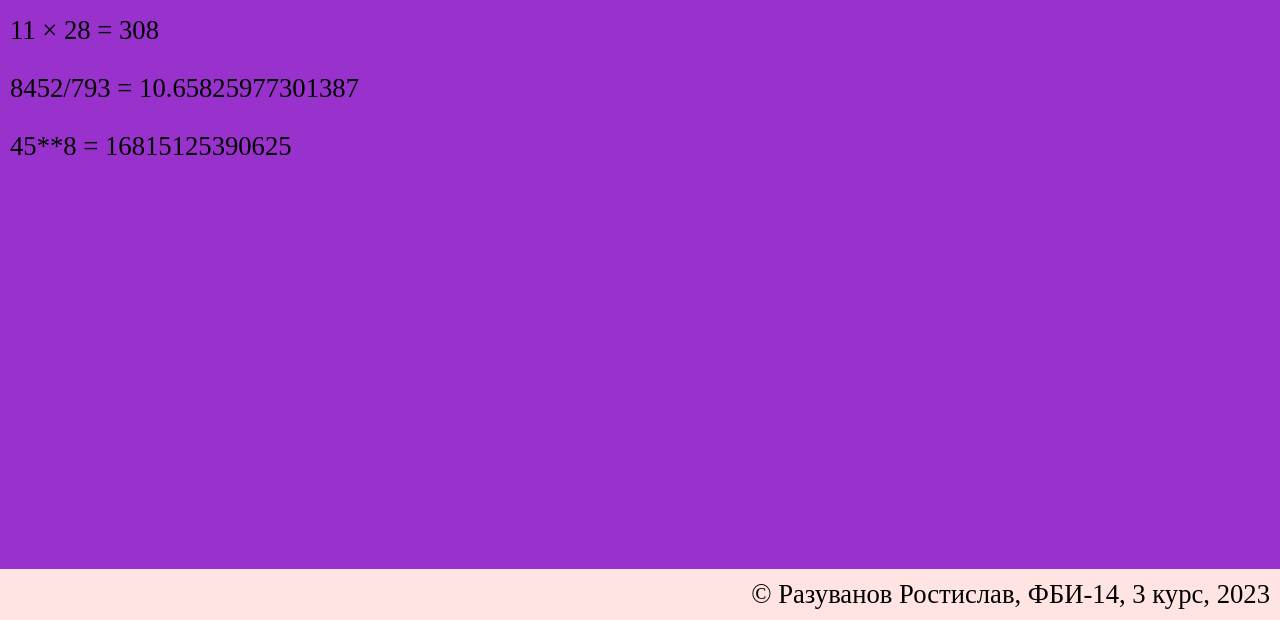
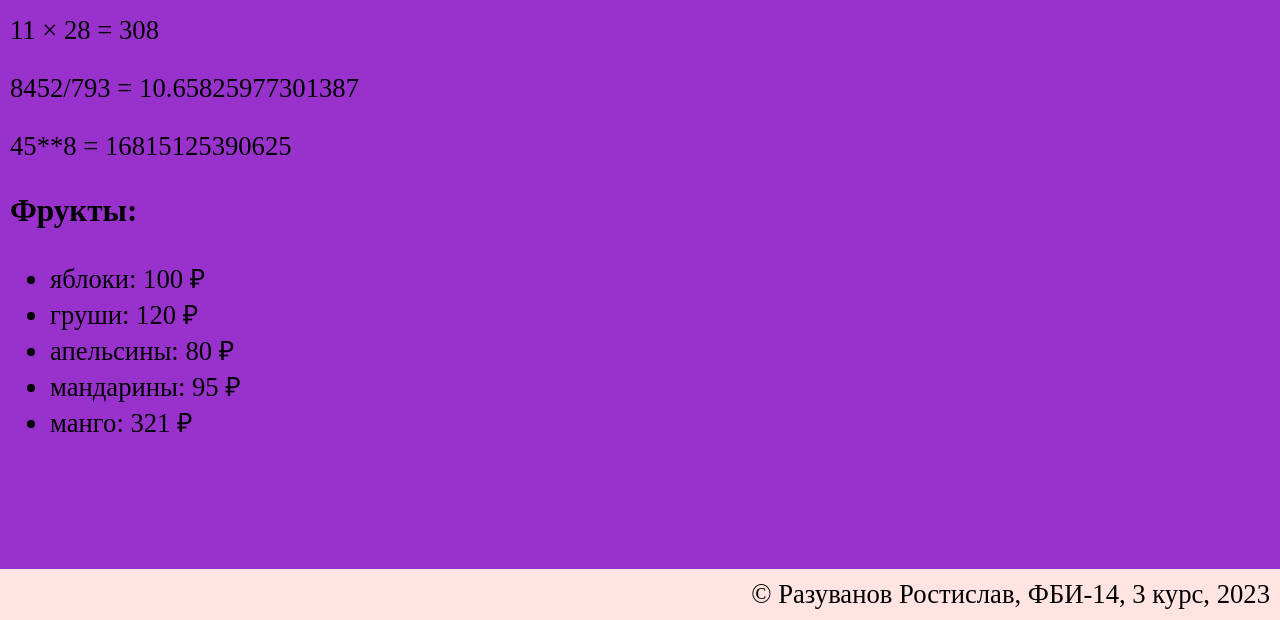
Before and after one commit to Rost1223/web--programming-labs-2, a Flask app: page /lab2/example in a window 1280 px wide. Shown: the part 180-800 px from the top of the page. Run offline with Flask 3, Linux system fonts and the light colour scheme.

Commit message:
Цикл в шаблоне

```diff
--- a/app.py
+++ b/app.py
@@ -193,10 +193,17 @@ def pugna():
 @app.route('/lab2/example')
 def example():
     name = 'Разуванов Ростислав'
-    laba2 = 'Лабораторная работа 2'
+    laba_num = 'Лабораторная работа 2'
     group = 'ФБИ-14'
     kurs = '3 курс'
-    student = 'Пивоварова Алина.'
+    student = 'Разуванов Ростислав'
+    fruits = [
+        {'name': 'яблоки', 'price': 100},
+        {'name': 'груши',  'price': 120},
+        {'name': 'апельсины', 'price': 80},
+        {'name': 'мандарины', 'price': 95},
+        {'name': 'манго', 'price': 321}
+        ]
 
     return render_template('example.html',
-                            name=name, laba2=laba2, group=group, kurs=kurs)
+                            name=name, laba_num=laba_num, group=group, kurs=kurs, fruits= fruits)
--- a/templates/example.html
+++ b/templates/example.html
@@ -21,6 +21,13 @@
        <p>11 × 28 = {{11*28}}</p>
        <p>8452/793 = {{8452/793}}</p>
        <P>45**8 = {{45**8}}</P>
+
+       <h3>Фрукты:</h3>
+        <ul>
+            {% for f in fruits %}
+            <li>{{ f.name }}: {{ f.price }} &#8381;</li>
+            {% endfor %}
+        </ul>
     </main>
 
     <footer>
```
